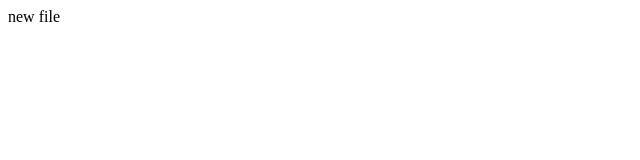
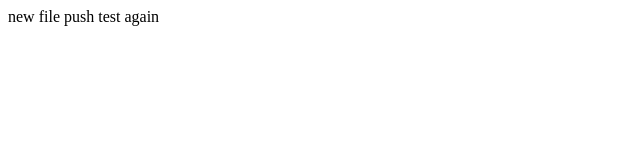
Before and after one commit to Danilyk/FE_test, a plain HTML site: page index.html in a window 1280 px wide. Shown: the whole page, without its empty margins (0-640 px from the left). Drawn offline with Linux system fonts and the light colour scheme.

Commit message:
Update index.html

```diff
--- a/index.html
+++ b/index.html
@@ -6,5 +6,6 @@
 </head>
 <body>
     new file
+    push test again
 </body>
 </html>
```
